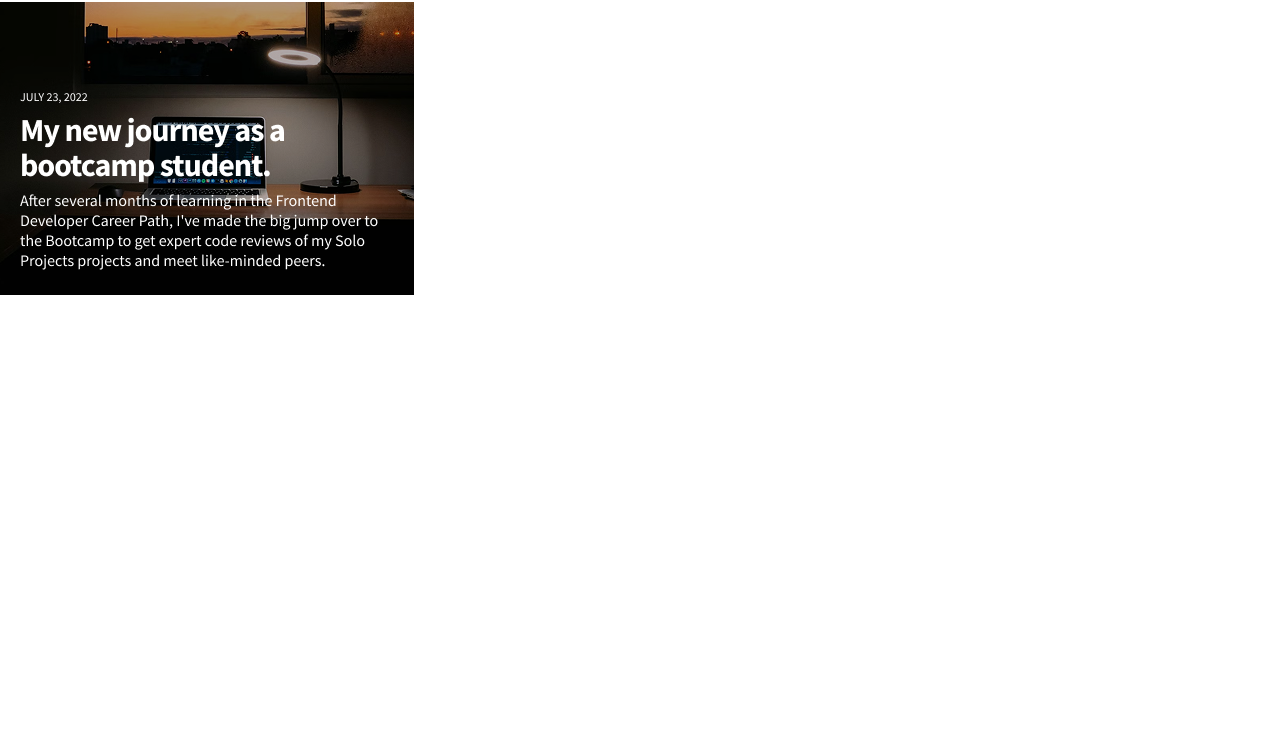
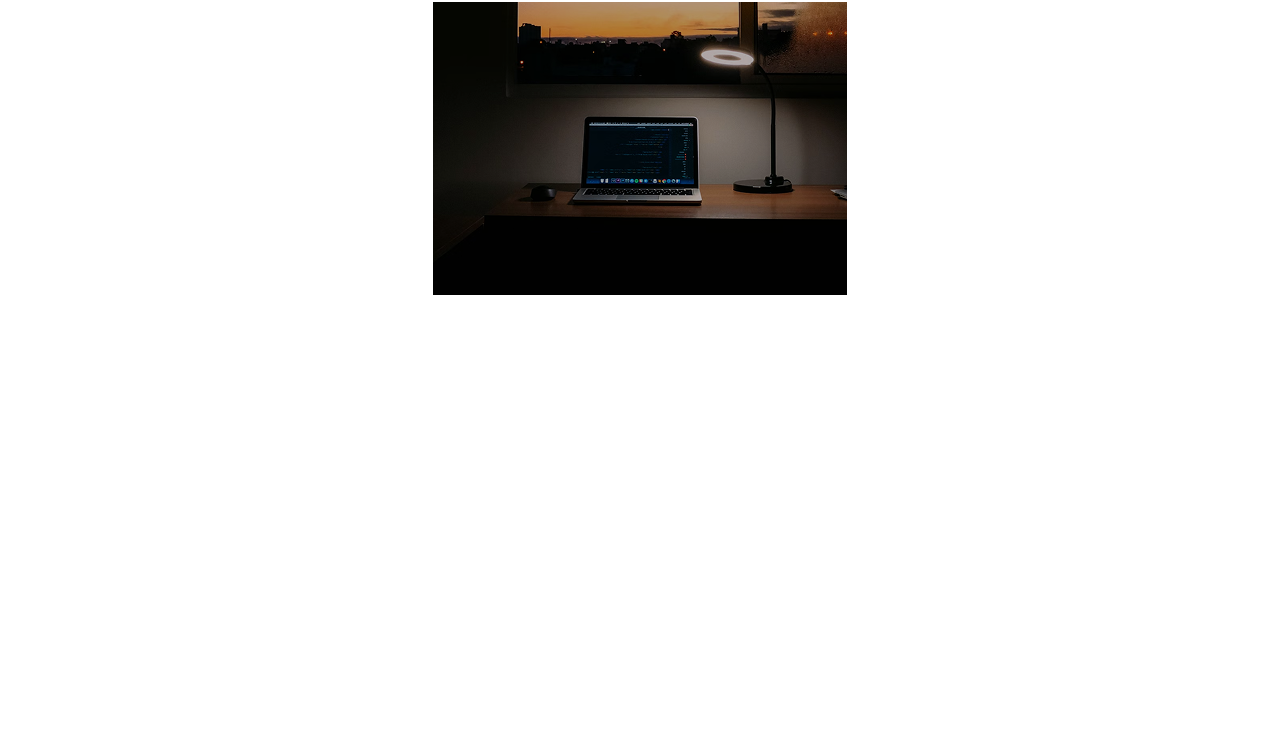
Before and after one commit to sercansimsek/Learning_journal, a website built with Vite: page index.html in a window 1280 px wide. Shown: the part 54-800 px from the top of the page. Built offline with nearby package versions, Linux system fonts and the light colour scheme.

Commit message:
header image set up and main section created for the individual blogs

```diff
--- a/css/style.css
+++ b/css/style.css
@@ -8,6 +8,13 @@
 
 body {
   font-family: "Source Sans 3", sans-serif;
+}
+/* Container */
+.container {
+  max-width: 480px;
+  margin: 0 auto;
+  display: grid;
+  grid-template-columns: 1fr;
 }
 
 /* Navbar */
@@ -51,5 +58,12 @@ body {
 
 /* Header */
 
+.hero {
+  display: flex;
+  justify-content: center;
+  align-items: center;
+}
+
 .header-image {
+  max-width: 480px;
 }
--- a/index.html
+++ b/index.html
@@ -1,5 +1,6 @@
 <html>
   <head>
+    <meta name="viewport" content="width=device-width, initial-scale=1" />
     <title>My Learning Journal</title>
     <link rel="stylesheet" href="css/style.css" />
     <link rel="preconnect" href="https://fonts.googleapis.com" />
@@ -10,6 +11,7 @@
     />
   </head>
   <body>
+    <div class="container">
       <nav class="navbar">
         <div class="navbar-logo navbar-divider">
           <img
@@ -26,9 +28,20 @@
       </nav>
 
       <header>
-        <div class="hero-image">
-            <img src="/images/hero-post.png" alt="Office desk has opened macbook and lamo on next to it">
+        <div class="hero">
+          <img
+            src="/images/article-image-hero.png"
+            alt="Office desk has opened macbook and lamo on next to it"
+            class="hero-image"
+          />
         </div>
       </header>
+
+      <main class="blogs">
+        <section class="blog">
+
+        </section>
+      </main>
+    </div>
   </body>
 </html>
```
Also changed, not shown: images/article-image-hero.png (added), images/hero-post.png (deleted). Lines whose indentation alone changed are shown as unchanged.
